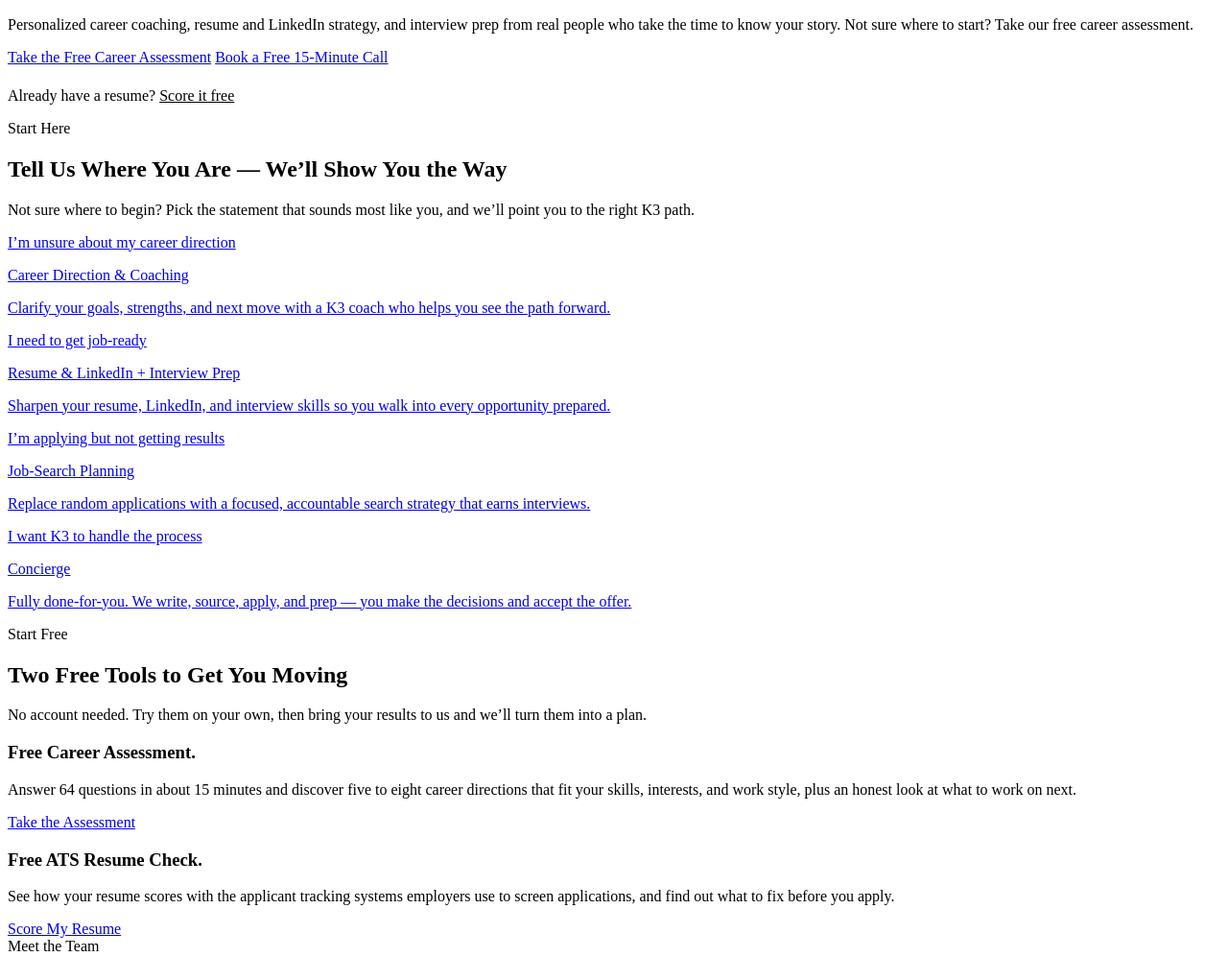
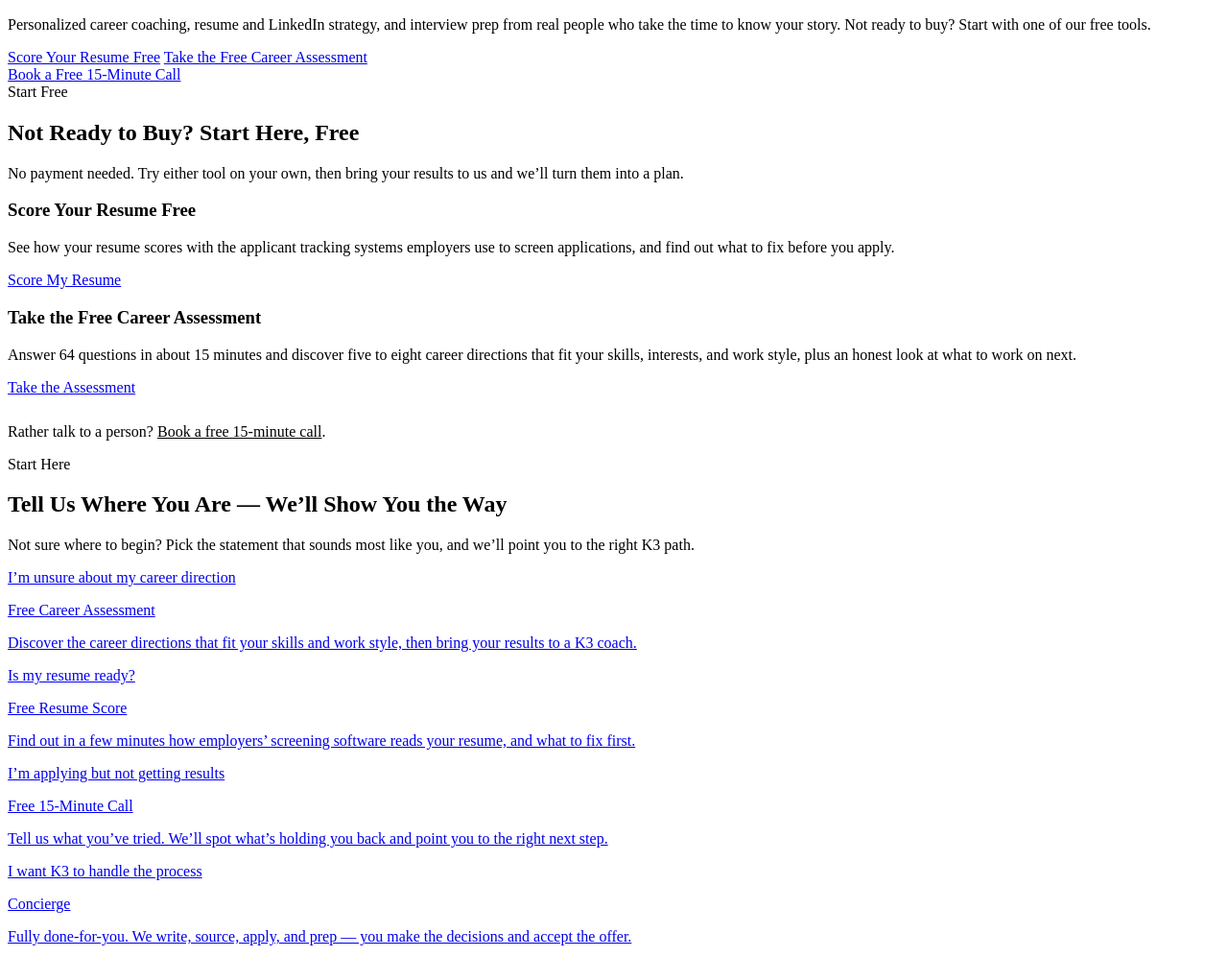
Before and after one commit to K3Professional/k3-website, a plain HTML site: page src/pages/index.html in a window 1280 px wide. Shown: the part 871-1868 px from the top of the page at 96% size. Drawn offline with Linux system fonts and the light colour scheme.

Commit message:
Homepage: free tools first, one clear path, fewer repeated call buttons
- Hero leads with the free resume score and career assessment; the free
  call stays as a smaller button.
- 'Start free' block moved under the hero, holding only the two tools and a
  link to the free call.
- Path cards go to four different places: assessment, resume checker,
  free call, Concierge.
- Removed the extra 'Book Your Consultation' and founding-banner call
  buttons; the footer's call button is now a text link.

Co-Authored-By: Claude Opus 5.5 <noreply@anthropic.com>
Claude-Session: https://claude.ai/code/session_012T1xSYUh3U4dbfbEBqPjJZ

```diff
--- a/src/pages/index.html
+++ b/src/pages/index.html
@@ -9,12 +9,35 @@ active: index
     <img class="logo" src="{{LOGO}}" alt="K3 Professional Services Logo">
     <span class="pill">Your Human Career Partner</span>
     <h1>Real Coaching for<br>the <em>Career You Want</em></h1>
-    <p class="lead">Personalized career coaching, resume and LinkedIn strategy, and interview prep from real people who take the time to know your story. Not sure where to start? Take our free career assessment.</p>
+    <p class="lead">Personalized career coaching, resume and LinkedIn strategy, and interview prep from real people who take the time to know your story. Not ready to buy? Start with one of our free tools.</p>
     <div class="btn-row">
-      <a class="btn btn-gold" href="{{ASSESS}}">Take the Free Career Assessment</a>
-      <a class="btn btn-outline" href="{{BOOK}}">Book a Free 15-Minute Call</a>
+      <a class="btn btn-gold" href="{{ATS}}">Score Your Resume Free</a>
+      <a class="btn btn-outline" href="{{ASSESS}}">Take the Free Career Assessment</a>
     </div>
-    <p class="small" style="margin-top:22px">Already have a resume? <a href="{{ATS}}" style="color:var(--gold)">Score it free</a></p>
+    <div class="btn-row"><a class="btn btn-outline btn-sm" href="{{BOOK}}">Book a Free 15-Minute Call</a></div>
+  </div>
+</section>
+
+<section class="dark" id="start-free">
+  <div class="container">
+    <div class="section-head center">
+      <span class="eyebrow">Start Free</span>
+      <h2>Not Ready to Buy? Start Here, Free</h2>
+      <p class="lead">No payment needed. Try either tool on your own, then bring your results to us and we’ll turn them into a plan.</p>
+    </div>
+    <div class="grid g2">
+      <div class="card feature">
+        <h3>Score Your Resume Free</h3>
+        <p>See how your resume scores with the applicant tracking systems employers use to screen applications, and find out what to fix before you apply.</p>
+        <a class="btn btn-gold" href="{{ATS}}">Score My Resume</a>
+      </div>
+      <div class="card feature">
+        <h3>Take the Free Career Assessment</h3>
+        <p>Answer 64 questions in about 15 minutes and discover five to eight career directions that fit your skills, interests, and work style, plus an honest look at what to work on next.</p>
+        <a class="btn btn-gold" href="{{ASSESS}}">Take the Assessment</a>
+      </div>
+    </div>
+    <p class="center" style="margin-top:28px">Rather talk to a person? <a href="{{BOOK}}" style="color:var(--gold)">Book a free 15-minute call</a>.</p>
   </div>
 </section>
 
@@ -28,46 +51,24 @@ active: index
     <div class="grid g4">
       <a class="card" href="{{ASSESS}}">
         <p class="q">I’m unsure about my career direction</p>
-        <span class="tag">Career Direction &amp; Coaching</span>
-        <p>Clarify your goals, strengths, and next move with a K3 coach who helps you see the path forward.</p>
+        <span class="tag">Free Career Assessment</span>
+        <p>Discover the career directions that fit your skills and work style, then bring your results to a K3 coach.</p>
       </a>
       <a class="card" href="{{ATS}}">
-        <p class="q">I need to get job-ready</p>
-        <span class="tag">Resume &amp; LinkedIn + Interview Prep</span>
-        <p>Sharpen your resume, LinkedIn, and interview skills so you walk into every opportunity prepared.</p>
+        <p class="q">Is my resume ready?</p>
+        <span class="tag">Free Resume Score</span>
+        <p>Find out in a few minutes how employers’ screening software reads your resume, and what to fix first.</p>
       </a>
-      <a class="card" href="{{PRICING}}">
+      <a class="card" href="{{BOOK}}">
         <p class="q">I’m applying but not getting results</p>
-        <span class="tag">Job-Search Planning</span>
-        <p>Replace random applications with a focused, accountable search strategy that earns interviews.</p>
+        <span class="tag">Free 15-Minute Call</span>
+        <p>Tell us what you’ve tried. We’ll spot what’s holding you back and point you to the right next step.</p>
       </a>
-      <a class="card" href="{{PRICING}}">
+      <a class="card" href="/concierge">
         <p class="q">I want K3 to handle the process</p>
         <span class="tag">Concierge</span>
         <p>Fully done-for-you. We write, source, apply, and prep — you make the decisions and accept the offer.</p>
       </a>
-    </div>
-  </div>
-</section>
-
-<section class="dark">
-  <div class="container">
-    <div class="section-head center">
-      <span class="eyebrow">Start Free</span>
-      <h2>Two Free Tools to Get You Moving</h2>
-      <p class="lead">No account needed. Try them on your own, then bring your results to us and we’ll turn them into a plan.</p>
-    </div>
-    <div class="grid g2">
-      <div class="card feature">
-        <h3>Free Career Assessment.</h3>
-        <p>Answer 64 questions in about 15 minutes and discover five to eight career directions that fit your skills, interests, and work style, plus an honest look at what to work on next.</p>
-        <a class="btn btn-gold" href="{{ASSESS}}">Take the Assessment</a>
-      </div>
-      <div class="card feature">
-        <h3>Free ATS Resume Check.</h3>
-        <p>See how your resume scores with the applicant tracking systems employers use to screen applications, and find out what to fix before you apply.</p>
-        <a class="btn btn-gold" href="{{ATS}}">Score My Resume</a>
-      </div>
     </div>
   </div>
 </section>
@@ -124,7 +125,6 @@ active: index
         </ul>
       </div>
     </div>
-    <div class="btn-row" style="justify-content:center"><a class="btn btn-green" href="/contact">Book Your Consultation</a></div>
   </div>
 </section>
 
@@ -157,7 +157,7 @@ active: index
     <span class="eyebrow">Now Welcoming Founding Clients</span>
     <h2>Be One of Our First Success Stories</h2>
     <p class="lead">K3 Professional Services is newly open and working with a limited number of founding clients. Get personal, one-on-one attention as we build something great together.</p>
-    <div class="btn-row"><a class="btn btn-gold" href="{{BOOK}}">Book a Free 15-Minute Call</a></div>
+    <div class="btn-row"><a class="btn btn-gold" href="#services-pricing">See Services &amp; Pricing</a></div>
   </div>
 </section>
 
```
Also changed, not shown: 1 other file.
